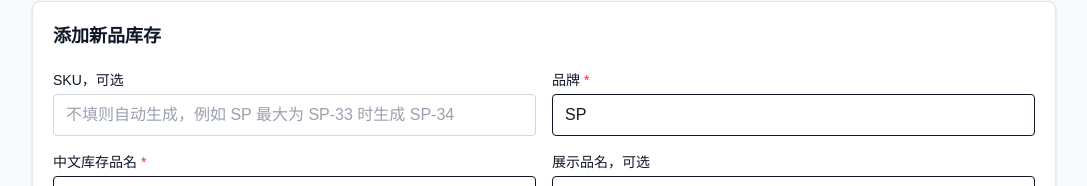
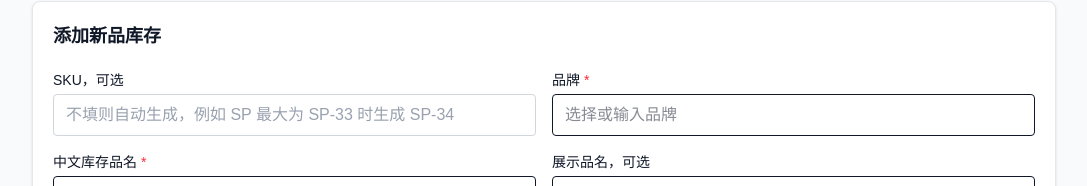
Before and after one commit to sevenshiy35/vape-warehouse-system, a Next.js app: page /admin/products/new in a window 1280 px wide. Shown: the part 144-330 px from the top of the page, without its empty margins (96-1183 px from the left). Built offline with nearby package versions, Linux system fonts and the light colour scheme.

Commit message:
Clear default brand in new product form

```diff
--- a/components/NewProductForm.tsx
+++ b/components/NewProductForm.tsx
@@ -21,7 +21,7 @@ export default function NewProductForm() {
   const { confirm, notify } = useFeedback()
 
   const [sku, setSku] = useState('')
-  const [brand, setBrand] = useState('SP')
+  const [brand, setBrand] = useState('')
   const [productNameCN, setProductNameCN] = useState('')
   const [displayName, setDisplayName] = useState('')
   const [productNameEN, setProductNameEN] = useState('')
@@ -98,6 +98,7 @@ export default function NewProductForm() {
     notify({ type: 'success', title: '新品添加成功' })
 
     setSku('')
+    setBrand('')
     setProductNameCN('')
     setDisplayName('')
     setProductNameEN('')
```
